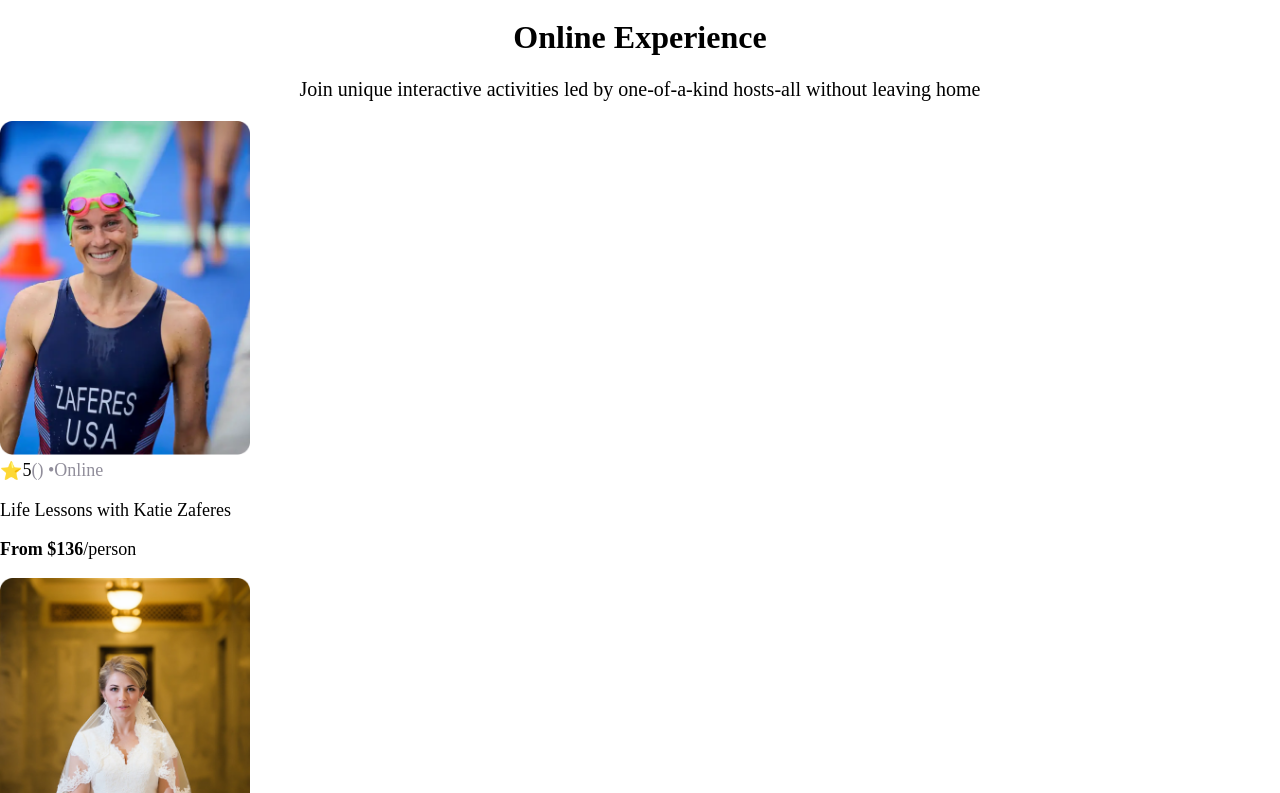
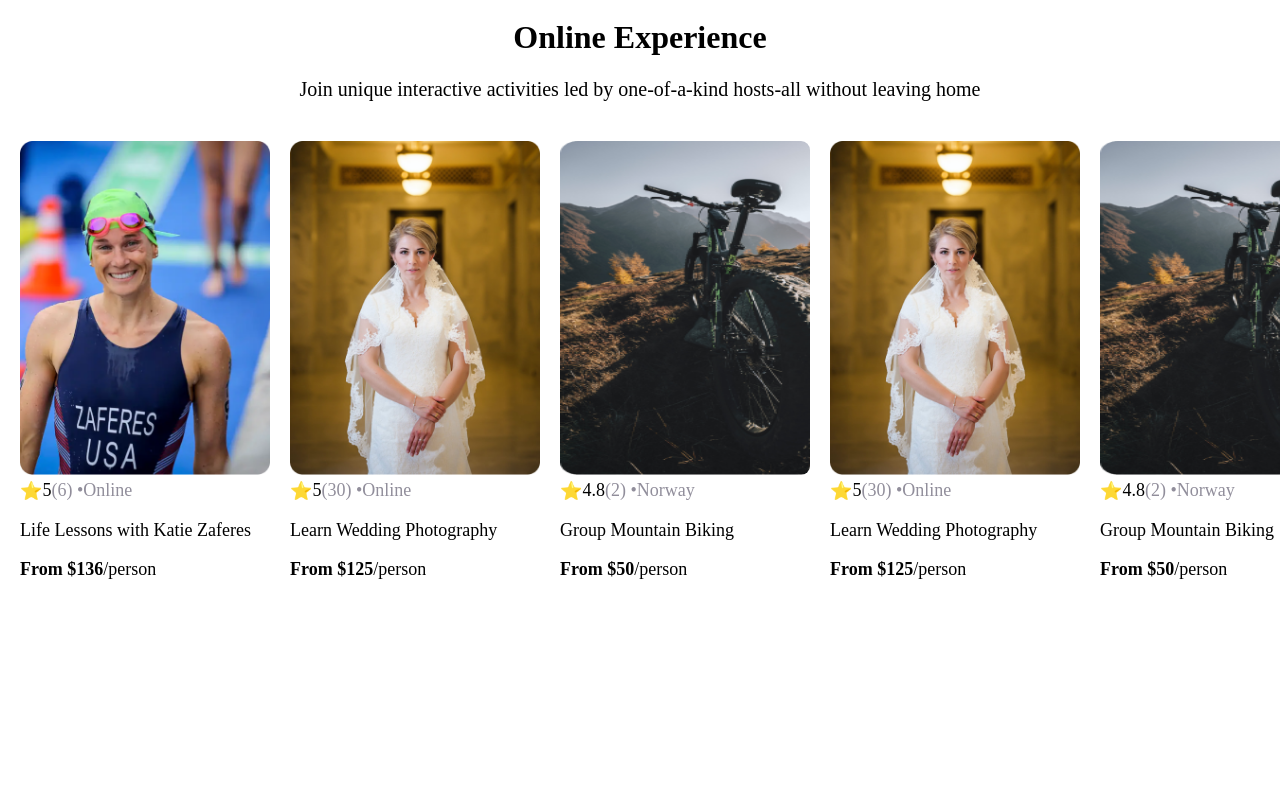
Before and after one commit to ranvijaysingh198/AirBnb, a React (Create React App) app: page / in a window 1280 px wide. Shown: the part 467-1260 px from the top of the page. After the commit the page ends 1085 px from the top, so only its background shows below. Built offline with nearby package versions, Linux system fonts and the light colour scheme.

Commit message:
Change in css for card components

```diff
--- a/src/App.js
+++ b/src/App.js
@@ -24,9 +24,9 @@ function App(){
     <div>
         <Navbar/>
         <TopComponent/>
-        <div className = "middleComponent">
+        <section className = "card-list">
           {cards}
-        </div>
+        </section>
 
     </div>
 
--- a/src/components/Card.jsx
+++ b/src/components/Card.jsx
@@ -8,11 +8,11 @@ function Card(props){
             <div className="card-stats">
                 <span>⭐</span>
                 <span>{props.rating}</span>
-                <span className="gray">({props.reziewCount}) •</span>
+                <span className="gray">({props.reviewCount}) • </span>
                 <span className="gray">{props.location}</span>
             </div>
             <p>{props.title}</p>
-            <p><span className="bold">From ${props.price}</span>/person </p>
+            <p className="card-price"><span className="bold">From ${props.price}</span>/person </p>
 
         </div>
     )}
--- a/src/components/Data.jsx
+++ b/src/components/Data.jsx
@@ -65,5 +65,57 @@ export default  [
         },
         location: "Norway",
         openSpots: 3,
+    },
+    {
+        id: 6,
+        title: "Group Mountain Biking",
+        description: "Experience the beautiful Norwegian landscape and meet new friends all while conquering rugged terrain on your mountain bike. (Bike provided!)",
+        price: 50,
+        coverImg: require("../Images/mountain-bike.png"),
+        stats: {
+            rating: 4.8,
+            reviewCount: 2
+        },
+        location: "Norway",
+        openSpots: 3,
+    },
+    {
+        id: 7,
+        title: "Group Mountain Biking",
+        description: "Experience the beautiful Norwegian landscape and meet new friends all while conquering rugged terrain on your mountain bike. (Bike provided!)",
+        price: 50,
+        coverImg: require("../Images/mountain-bike.png"),
+        stats: {
+            rating: 4.8,
+            reviewCount: 2
+        },
+        location: "Norway",
+        openSpots: 3,
+    },
+    {
+        id: 8,
+        title: "Group Mountain Biking",
+        description: "Experience the beautiful Norwegian landscape and meet new friends all while conquering rugged terrain on your mountain bike. (Bike provided!)",
+        price: 50,
+        coverImg: require("../Images/mountain-bike.png"),
+        stats: {
+            rating: 4.8,
+            reviewCount: 2
+        },
+        location: "Norway",
+        openSpots: 3,
+    },
+    {
+        id: 9,
+        title: "Group Mountain Biking",
+        description: "Experience the beautiful Norwegian landscape and meet new friends all while conquering rugged terrain on your mountain bike. (Bike provided!)",
+        price: 50,
+        coverImg: require("../Images/mountain-bike.png"),
+        stats: {
+            rating: 4.8,
+            reviewCount: 2
+        },
+        location: "Norway",
+        openSpots: 3,
     }
 ]
--- a/src/index.css
+++ b/src/index.css
@@ -46,28 +46,21 @@ h1{
   margin-left: 0px;
 }
 
-/* .middleComponent{
-  display: flex;
-  margin-top: 30px;
-  margin-left: auto;
-  margin-right: auto;
-  justify-content: space-around;
-  margin-bottom: 20px;
-  position:relative;
-} */
-/* .card-badge{
-  position: absolute;
-  top: 0px;
-  left:50px;
-  background-color: white;
-  padding: 5px 7px;
-  border-radius: 5px;
-  font-weight: bold;
-} */
+section{
+  padding: 20px;
+}
+
 
 .card{
   width: 250px;
   font-size: 18px;
+  flex: 0 0 auto;
+}
+.card-list{
+  display: flex;
+  flex-wrap: nowrap;
+  gap: 20px;
+  overflow-x: auto;
 }
 .card-image{
   width: 100%;
@@ -78,3 +71,10 @@ h1{
   display: flex;
   align-items: center;
 }
+.card-title{
+  overflow: hidden;
+  text-overflow: ellipsis;
+}
+.card-price{
+  margin-top: auto;
+}
```
